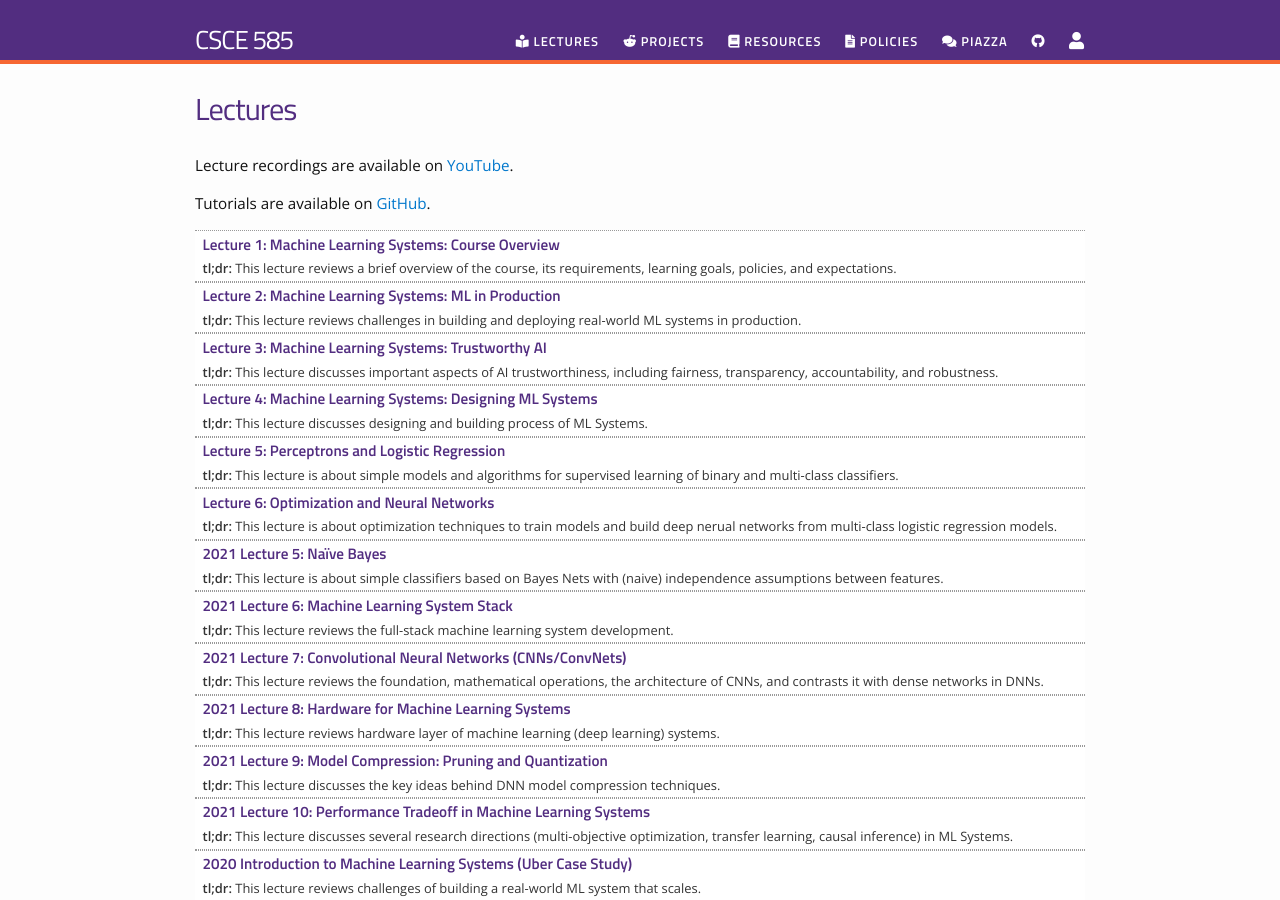
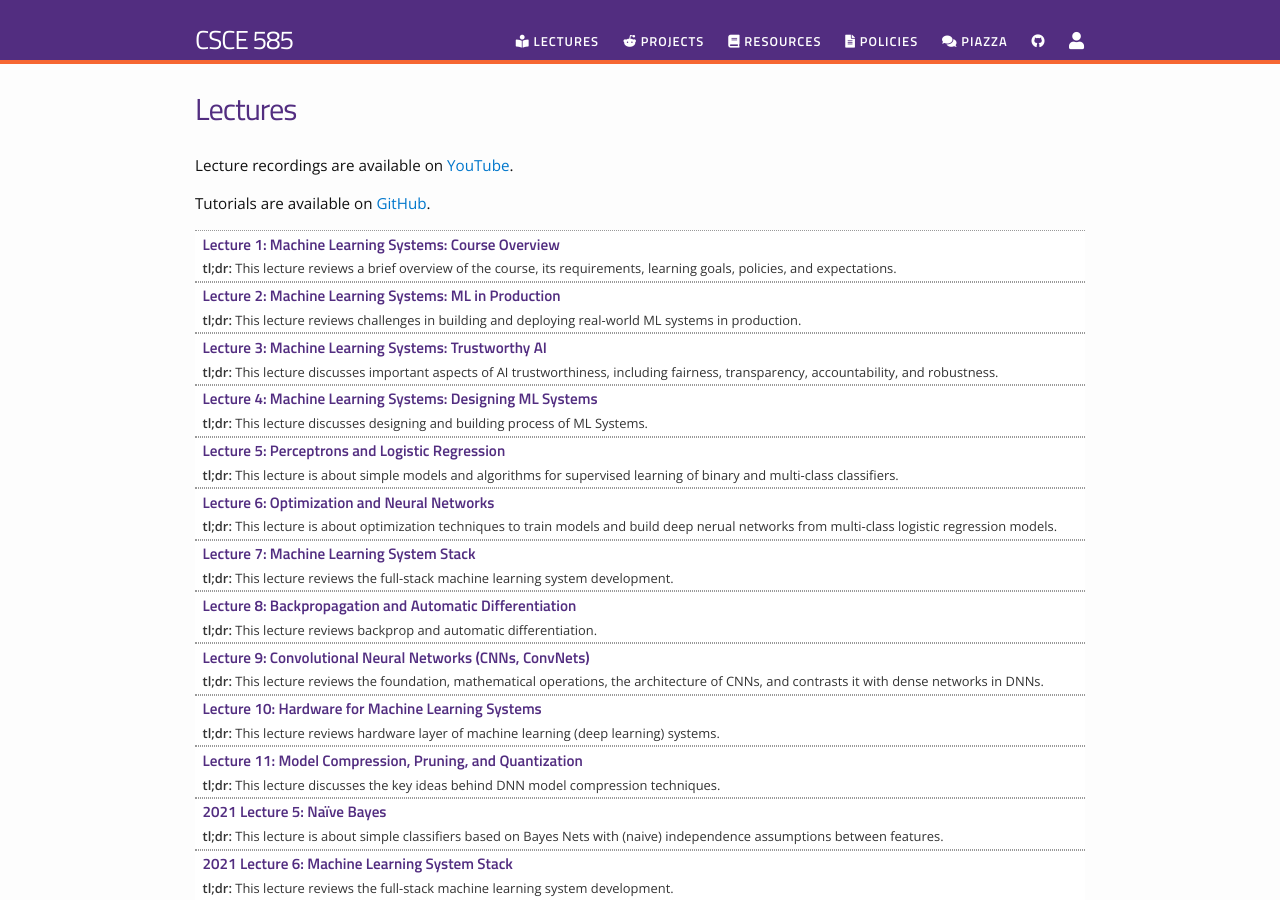
Before and after one commit to pooyanjamshidi/mls, a Jekyll site: the page built from lectures.md, in a window 1280 px wide and 900 px high. Built offline with Jekyll 4.4.1, drawn with Linux system fonts in a browser that asks for light colours; nearby versions of some CDN libraries.

Commit message:
added new lectures

```diff
--- a/_data/lectures.yml
+++ b/_data/lectures.yml
@@ -18,11 +18,6 @@
   dirname: lectures
   tldr: "This lecture discusses designing and building process of ML Systems."
 
-# - title: "2021 Lecture 2: Designing Computer Systems for Machine Learning"
-#   filename: csce585-2021-designing-mlsys
-#   dirname: lectures
-#   tldr: "This lecture reviews challenges and principled solutions for building real-world ML systems in production."
-
 - title: "Lecture 5: Perceptrons and Logistic Regression"
   filename: csce585_2022_05_slides_perceptrons_logistic_regression
   dirname: lectures
@@ -32,6 +27,31 @@
   filename: csce585_2022_06_slides_optimization_neural_nets
   dirname: lectures
   tldr: "This lecture is about optimization techniques to train models and build deep nerual networks from multi-class logistic regression models."
+
+- title: "Lecture 7: Machine Learning System Stack"
+  filename: csce585_2022_07_slides_deep_learning_system_stack
+  dirname: lectures
+  tldr: "This lecture reviews the full-stack machine learning system development."
+
+- title: "Lecture 8: Backpropagation and Automatic Differentiation"
+  filename: csce585_2022_08_slides_backpropagation_automatic_differentiation
+  dirname: lectures
+  tldr: "This lecture reviews backprop and automatic differentiation."
+
+- title: "Lecture 9: Convolutional Neural Networks (CNNs, ConvNets)"
+  filename: csce585_2022_09_slides_cnn
+  dirname: lectures
+  tldr: "This lecture reviews the foundation, mathematical operations, the architecture of CNNs, and contrasts it with dense networks in DNNs."
+
+- title: "Lecture 10: Hardware for Machine Learning Systems"
+  filename: csce585_2022_10_slides_ml_hardware
+  dirname: lectures
+  tldr: "This lecture reviews hardware layer of machine learning (deep learning) systems."
+
+- title: "Lecture 11: Model Compression, Pruning, and Quantization"
+  filename: csce585_2022_11_slides_dnn_compression_prunning_quantization
+  dirname: lectures
+  tldr: "This lecture discusses the key ideas behind DNN model compression techniques."
 
 - title: "2021 Lecture 5: Naïve Bayes"
   filename: csce585-naivebayes
```
Also changed, not shown: 5 other files.
